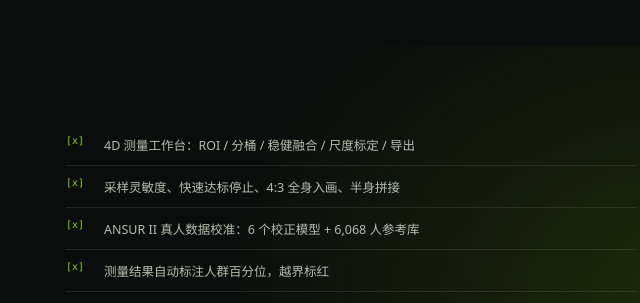
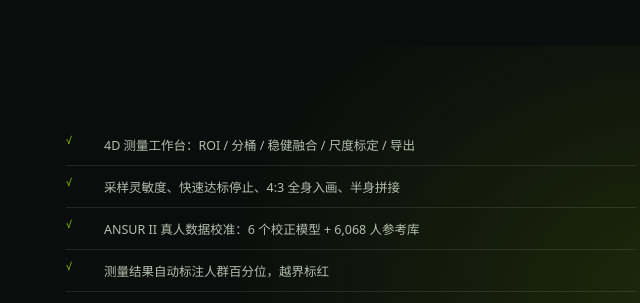
Before and after one commit to Aholic-12/Cleanfit, a plain HTML site: page landing.html in a window 1280 px wide. Shown: the part 6140-6443 px from the top of the page, 604-1244 px from the left. Drawn offline with Linux system fonts and the light colour scheme.

Commit message:
style(site): 路线清单已完成项 [x] 改为 √

```diff
--- a/landing.html
+++ b/landing.html
@@ -840,10 +840,10 @@
       </div>
     </div>
     <ul class="todo reveal">
-      <li><span>[x]</span> 4D 测量工作台：ROI / 分桶 / 稳健融合 / 尺度标定 / 导出</li>
-      <li><span>[x]</span> 采样灵敏度、快速达标停止、4:3 全身入画、半身拼接</li>
-      <li><span>[x]</span> ANSUR II 真人数据校准：6 个校正模型 + 6,068 人参考库</li>
-      <li><span>[x]</span> 测量结果自动标注人群百分位，越界标红</li>
+      <li><span>√</span> 4D 测量工作台：ROI / 分桶 / 稳健融合 / 尺度标定 / 导出</li>
+      <li><span>√</span> 采样灵敏度、快速达标停止、4:3 全身入画、半身拼接</li>
+      <li><span>√</span> ANSUR II 真人数据校准：6 个校正模型 + 6,068 人参考库</li>
+      <li><span>√</span> 测量结果自动标注人群百分位，越界标红</li>
       <li><span>[ ]</span> 真人卷尺对照实验，把「目标 ≤5%」变成实测结论</li>
       <li><span>[ ]</span> 接入 D4xx / LiDAR 深度源，消除模型先验比例的系统偏差</li>
       <li><span>[ ]</span> 多摄像头外参标定，让「多视角」升级为三维重建</li>
```
